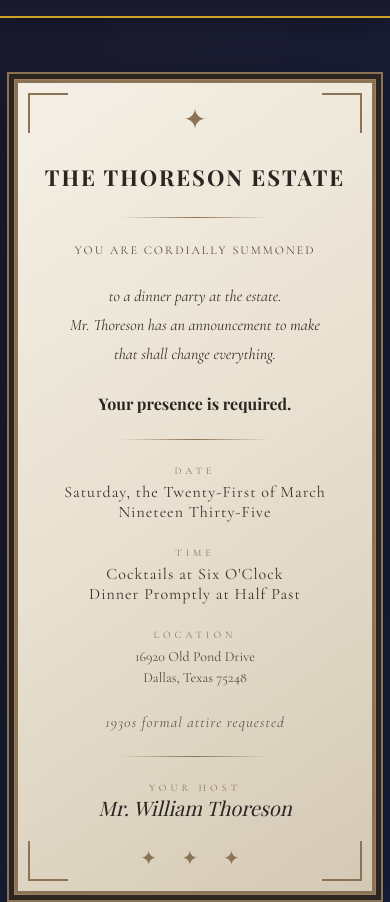
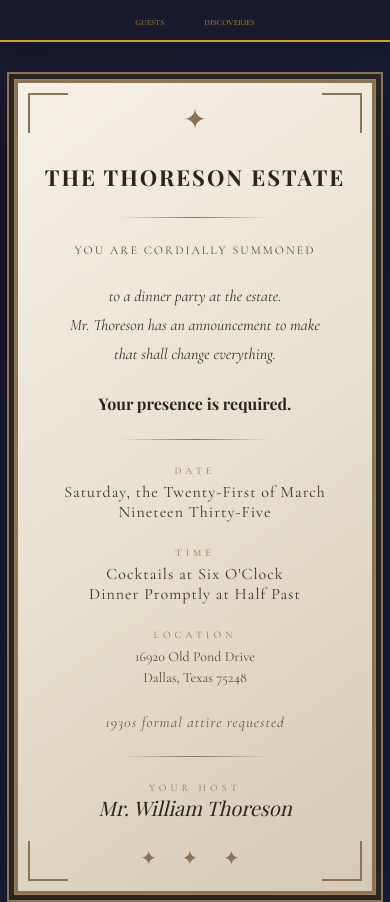
Before and after one commit to thoresonws-pixel/Thoreson_Estate_Dinner, a plain HTML site: page authenticated-dashboard.html in a window 390 px wide. Shown: the top 902 px of the page. Drawn offline with nearby package versions, Linux system fonts and the light colour scheme; a web font is replaced by a local one.

Commit message:
Fix broken authenticated nav - remove media query that was hiding desktop nav

```diff
--- a/authenticated-dashboard.html
+++ b/authenticated-dashboard.html
@@ -544,14 +544,12 @@
 
         /* Responsive */
         @media (max-width: 600px) {
-            .desktop-nav {
-                display: none;
-            }
-            #mobileNav {
-                display: flex !important;
+            nav a {
+                font-size: 9px;
+                letter-spacing: 0.2px;
             }
             nav {
-                padding: 8px 0;
+                padding: 6px 0;
             }
             section {
                 padding: 80px 15px 40px;
```
